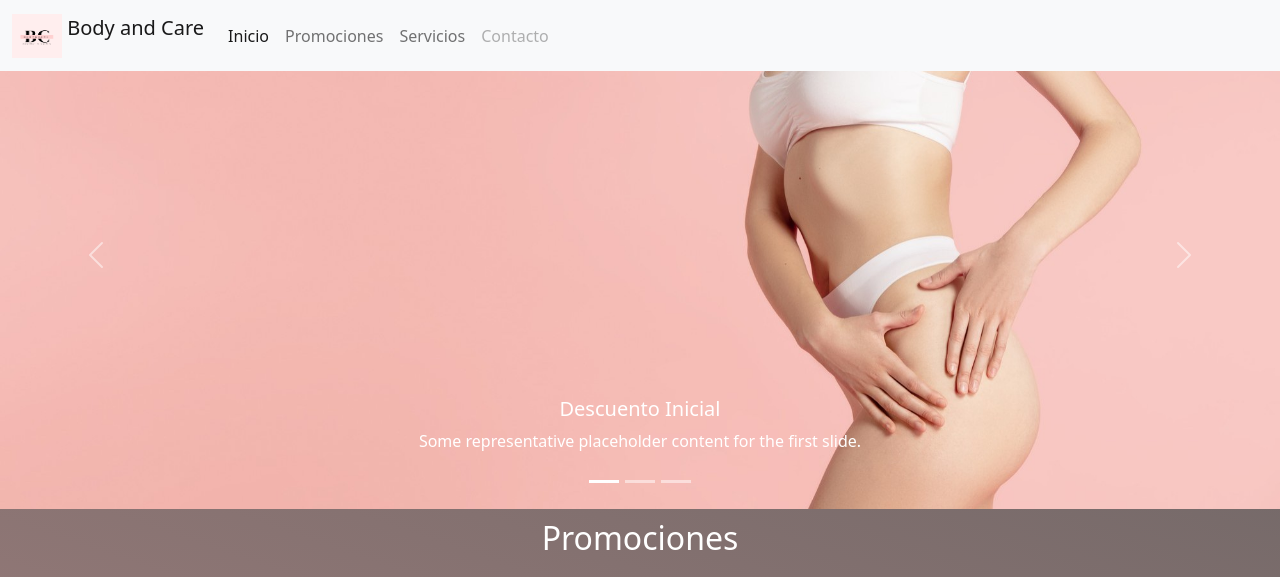
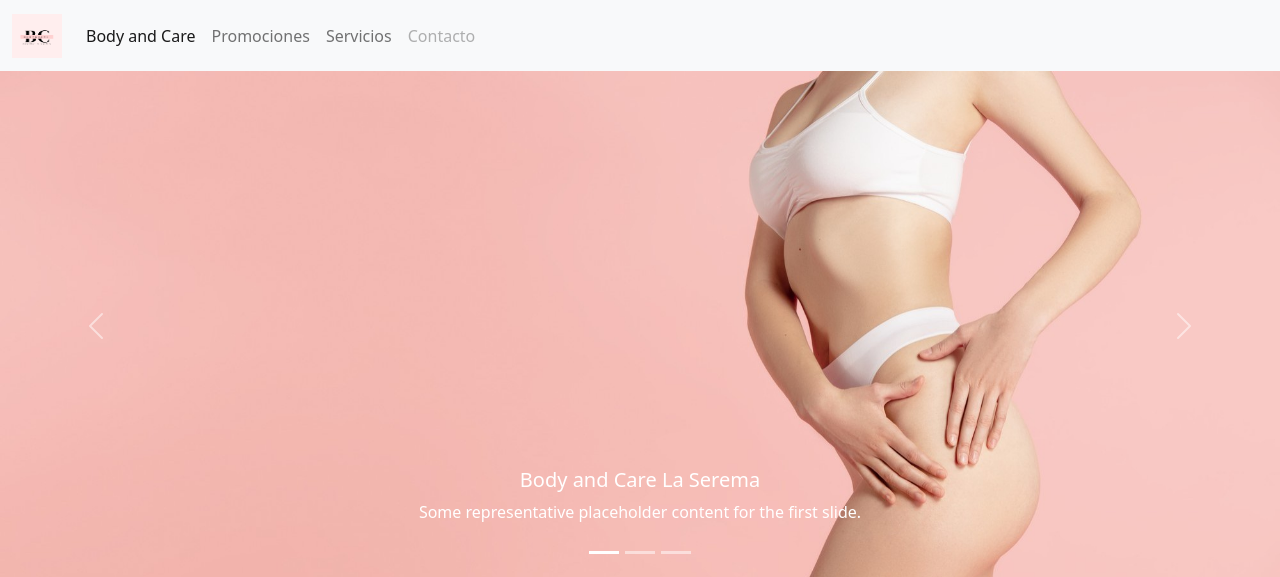
Before and after one commit to Gatamara/bodyandcare, a plain HTML site: page index.html in a window 1280 px wide. Shown: the top 577 px of the page. Drawn offline with Linux system fonts and the light colour scheme.

Commit message:
quinto commit

```diff
--- a/index.html
+++ b/index.html
@@ -10,16 +10,16 @@
 </head>
 <body>
   <header>
-    <nav class="navbar bg-light navbar-expand-lg fixed-top">
-      <div class="container-fluid">
+    <nav class="navbar bg-light navbar-expand-lg ">
+      <div class="container-fluid ">
         <a class="navbar-brand" href="#">
           <img src="./assets/img/ROSA.png" alt="Logo" width="50" height="44" class="d-inline-block align-text-top">
-          Body and Care
+
         </a>
         <div class="collapse navbar-collapse" id="navbarNav">
           <ul class="navbar-nav">
             <li class="nav-item">
-              <a class="nav-link active" aria-current="page" href="#">Inicio</a>
+              <a class="nav-link active" aria-current="page" href="#">Body and Care</a>
             </li>
             <li class="nav-item">
               <a class="nav-link" href="#">Promociones</a>
@@ -47,7 +47,7 @@
         <div class="carousel-item active">
           <img src="./assets/img/slider1.jpg" class="d-block w-100" alt="...">
           <div class="carousel-caption d-none d-md-block">
-            <h5>Descuento Inicial</h5>
+            <h5>Body and Care La Serema</h5>
             <p>Some representative placeholder content for the first slide.</p>
           </div>
         </div>
```
